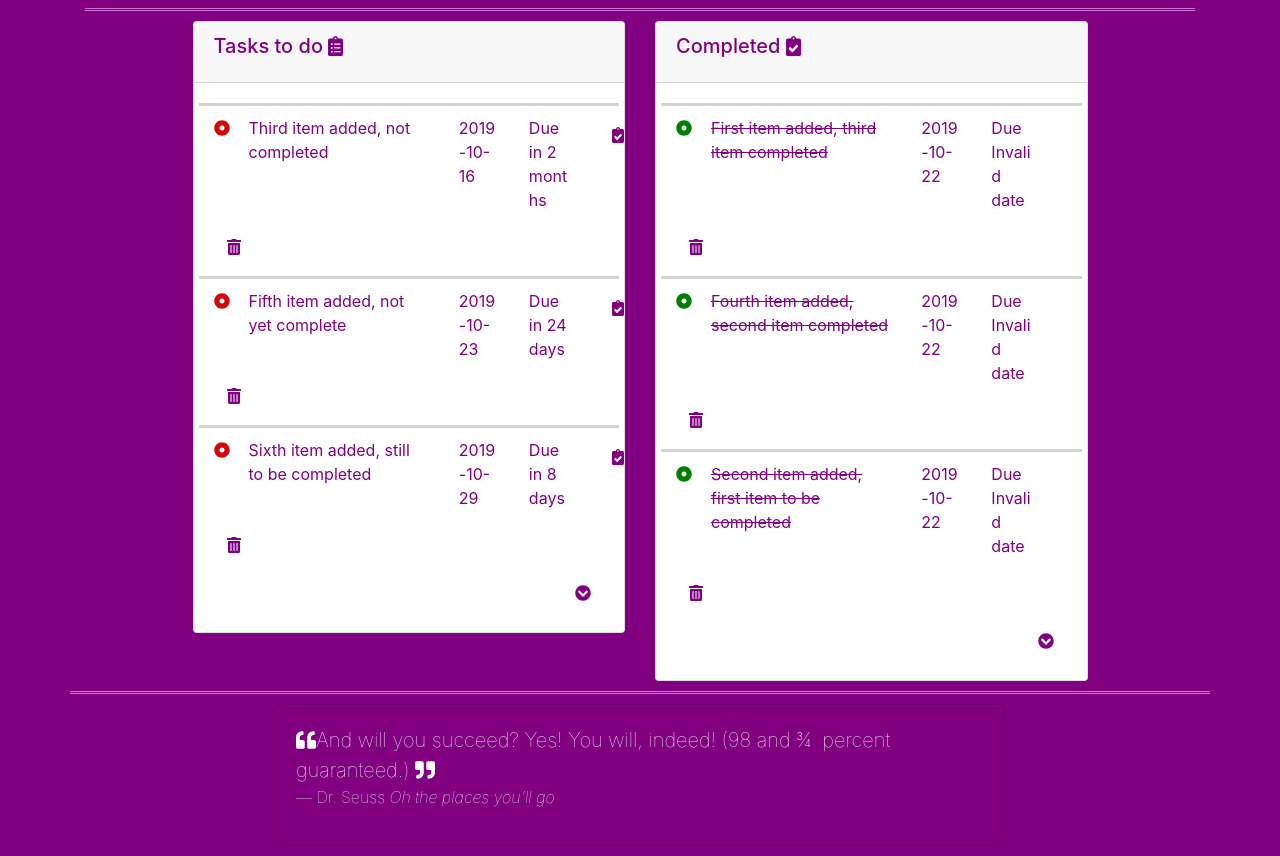
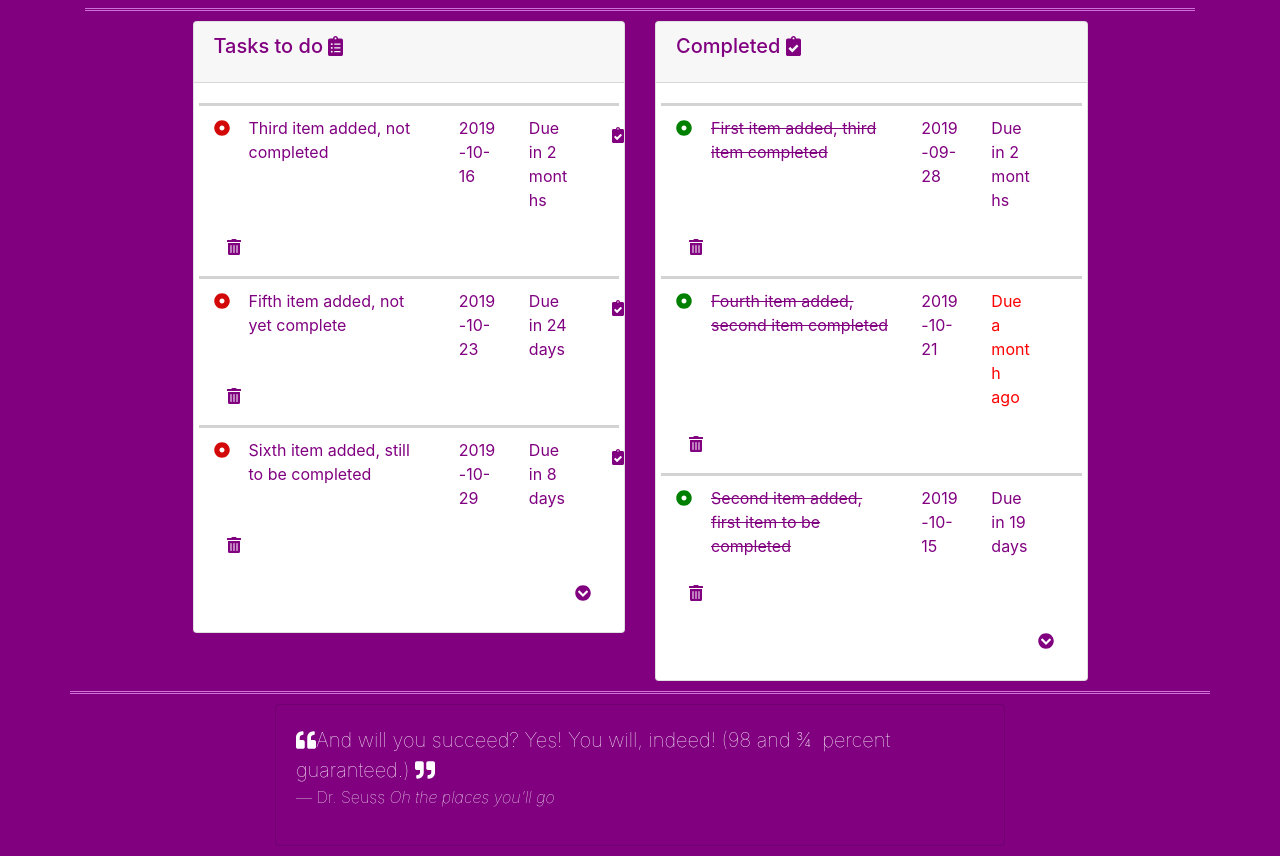
Before and after one commit to AnnJBarr/ninetyeight_and_threequarters, a React (Create React App) app: page / in a window 1280 px wide. Shown: the part 1305-2161 px from the top of the page. Built offline with nearby package versions, Linux system fonts and the light colour scheme.

Commit message:
passing dates sorted for Completed tasks. Overdue styling added

```diff
--- a/src/components/CompletedTasks.js
+++ b/src/components/CompletedTasks.js
@@ -16,7 +16,7 @@ class CompletedTasks extends React.Component {
                 <div className="card-body">
                     <div className="card-text">
                         {dateSortedCompleted.map(task => {
-                            return <TaskItem text={task.text} done={task.done} key={task.id} />
+                            return <TaskItem doneTaskFunc={this.doneTask} text={task.text} done={task.done} key={task.id} dateAdded={task.dateAdded} dateCompleted={task.dateCompleted} dueBy={task.dueBy} />
                         })}
                     </div>
                     <button id="task-button" className="btn"><FontAwesomeIcon icon={faChevronCircleDown} /></button>
--- a/src/components/TasksArea.css
+++ b/src/components/TasksArea.css
@@ -22,3 +22,7 @@ body {
 #tododot {
     color: rgb(211, 9, 9);
 }
+
+.overdue {
+  color: red;
+}
```
